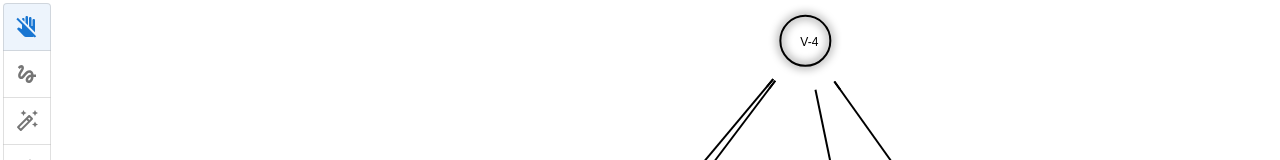
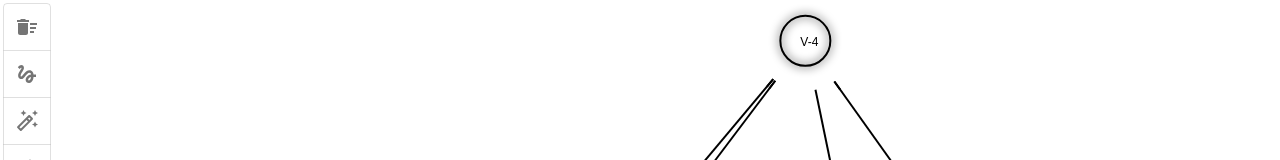
Before and after one commit to cd-x/graphviz, a React (Create React App) app: page / in a window 1280 px wide. Shown: the top 160 px of the page. Built offline with nearby package versions, Linux system fonts and the light colour scheme.

Commit message:
add clear all icon

```diff
--- a/src/UI/Tools.js
+++ b/src/UI/Tools.js
@@ -1,14 +1,14 @@
 import ToggleButton from "@mui/material/ToggleButton";
 import ToggleButtonGroup from "@mui/material/ToggleButtonGroup";
 import { Fragment, useState } from "react";
-import DoNotTouchIcon from "@mui/icons-material/DoNotTouch";
+import DeleteSweepIcon from "@mui/icons-material/DeleteSweep";
 import InsightsIcon from "@mui/icons-material/Insights";
 import GestureIcon from "@mui/icons-material/Gesture";
 import AutoFixHighOutlinedIcon from "@mui/icons-material/AutoFixHighOutlined";
 import GraphEditor from "../components/GraphEditor";
 
 const Tools = () => {
-  const [activeTool, setActiveTool] = useState("disable");
+  const [activeTool, setActiveTool] = useState(null);
 
   const isEditGraph = activeTool === "editGraph";
   const handleChange = (event, newAlignment) => {
@@ -25,8 +25,8 @@ const Tools = () => {
         aria-label="Platform"
         orientation="vertical"
       >
-        <ToggleButton value="disable">
-          <DoNotTouchIcon />
+        <ToggleButton value="clearAll">
+          <DeleteSweepIcon />
         </ToggleButton>
         <ToggleButton value="draw">
           <GestureIcon />
```
